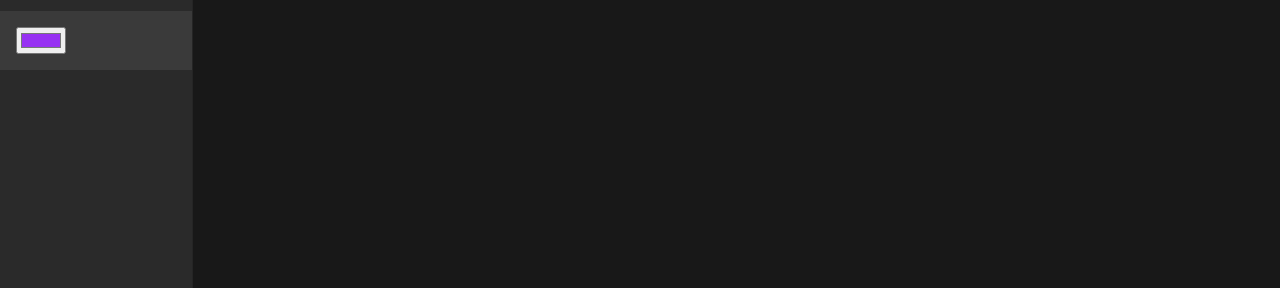
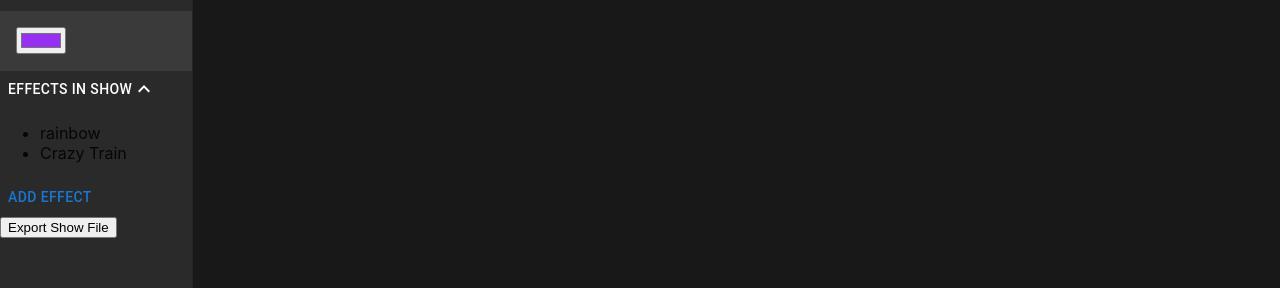
Before and after one commit to kevin-dickey/Senior-Design, a React (Create React App) app in the folder GardenGlowDesignFrontend/: page /configuration in a window 1280 px wide. Shown: the part 205-493 px from the top of the page. Built offline with nearby package versions, Linux system fonts and the light colour scheme.

Commit message:
🗃️ Add updating of Effect entity to Formik submit button.

```diff
--- a/GardenGlowDesignFrontend/src/App.tsx
+++ b/GardenGlowDesignFrontend/src/App.tsx
@@ -1,7 +1,7 @@
 import React from 'react';
 import { BrowserRouter as Router, Routes, Route } from 'react-router-dom';
 import HomePage from './components/pages/Home';
-import ConfigurationPage from './components/pages/Configuration';
+import Configuration from './components/pages/Configuration';
 import './App.css';
 import LoginContainer from './containers/LoginContainer';
 import OverviewContainer from './containers/OverviewContainer';
@@ -12,7 +12,7 @@ function App() {
       <Routes>
         <Route path="/" element={<HomePage />} />
         <Route path="/login" element={<LoginContainer />} />
-        <Route path="/configuration" element={<ConfigurationPage />}/>
+        <Route path="/configuration" element={<Configuration />}/>
         <Route path="/overview" element={<OverviewContainer  />}/>
       </Routes>
     </Router>
--- /dev/null
+++ b/GardenGlowDesignFrontend/src/components/editors/EffectList.tsx
@@ -0,0 +1,21 @@
+import React from "react";
+import {Effect} from "../serialization/Effect";
+
+interface EffectListProps {
+    effects: Effect[];
+    onEffectSelected: any;
+    // This should be the set function from useState in Configuration.tsx
+}
+
+export const EffectList: React.FC<EffectListProps> =
+    ({effects, onEffectSelected}) => {
+    return (
+        <ul>
+            {effects.map((effect, index) => (
+                <li key={index} onClick={() => onEffectSelected(effect.id)}>
+                    {effect.name}
+                </li>
+            ))}
+        </ul>
+    );
+}
--- /dev/null
+++ b/GardenGlowDesignFrontend/src/components/editors/RainbowEffectForm/EditRainbowEffectFormContainer.tsx
@@ -0,0 +1,19 @@
+// CreateRainbowEffectFormContainer.tsx
+import React from 'react';
+import {Effect} from '../../serialization/Effect';
+import { RainbowEffectFormPresentational } from './RainbowEffectFormPresentational';
+
+interface EditRainbowEffectFormContainerProps {
+  effect: Effect;
+  onSubmit: (effect: Effect) => void;
+}
+
+export const EditRainbowEffectFormContainer:
+    React.FC<EditRainbowEffectFormContainerProps> = ({ effect, onSubmit }) => {
+  const handleSubmit = (values: Effect) => {
+    // Handle form submission logic here
+    onSubmit(values);
+  };
+
+  return <RainbowEffectFormPresentational effect={effect} onSubmit={handleSubmit} />;
+};
--- a/GardenGlowDesignFrontend/src/components/pages/Configuration.tsx
+++ b/GardenGlowDesignFrontend/src/components/pages/Configuration.tsx
@@ -1,12 +1,61 @@
-import React, { useState, useRef, useEffect } from 'react';
-import { Box, Button, Slider, Drawer, Divider, IconButton } from '@mui/material';
-import { ExpandLess, ExpandMore, Pause, PlayArrow, FastForward, FastRewind, SkipNext, SkipPrevious } from '@mui/icons-material';
-import { TransformWrapper, TransformComponent } from "react-zoom-pan-pinch";
+import React, {useState, useRef, useEffect} from 'react';
+import {Box, Button, Slider, Drawer, Divider, IconButton} from '@mui/material';
+import {
+    ExpandLess,
+    ExpandMore,
+    Pause,
+    PlayArrow,
+    FastForward,
+    FastRewind,
+    SkipNext,
+    SkipPrevious
+} from '@mui/icons-material';
+import {TransformWrapper, TransformComponent} from "react-zoom-pan-pinch";
+import {EffectList} from "../editors/EffectList";
+import {ShowFileExport} from "../serialization/ShowFileExport";
+import {Show} from "../serialization/Show";
+import {Effect, RainbowEffect} from "../serialization/Effect";
+import {GridLayout} from "../serialization/Layout";
+import {
+    EditRainbowEffectFormContainer
+} from "../editors/RainbowEffectForm/EditRainbowEffectFormContainer";
 
-const App: React.FC = () => {
+const makeShow = () => {
+    const show = new Show('Basic Show File', 10000);
+    const effect = RainbowEffect.emptyEffect();
+
+    show.addEffect(effect);
+    const effect2 = new RainbowEffect(1000, 1000, ['#420', '#696969'], 1000, 'Crazy Train');
+    show.addEffect(effect2);
+
+    const grid = new GridLayout(10, 10);
+    show.addLayout(grid);
+
+    return show;
+}
+
+const Configuration: React.FC = () => {
     const [isShapesOpen, setIsShapesOpen] = useState(true);
     const [isEffectsOpen, setIsEffectsOpen] = useState(true);
     const [isColorsOpen, setIsColorsOpen] = useState(true);
+    const [isEffectsListOpen, setIsEffectsListOpen] = useState(true);
+
+    const [show, setShow] = useState(makeShow());
+    const [selectedEffectId, setSelectedEffectId] = useState<number | null>(null);
+
+    const updateEffect = (submittedEffect: Effect, effectToUpdateId: number) => {
+        // Create a copy of the show
+        // Update the effect in the copy
+        // Set the show to the copy
+        const updatedShow = new Show(show.name, show.duration);
+        updatedShow.setEffects(show.effects.map(effect => {
+            if (effect.id === effectToUpdateId) {
+                return submittedEffect;
+            }
+            return effect;
+        }));
+        setShow(updatedShow);
+    };
 
     const toggleShapes = () => setIsShapesOpen(!isShapesOpen);
     const toggleEffects = () => setIsEffectsOpen(!isEffectsOpen);
@@ -29,28 +78,62 @@ const App: React.FC = () => {
                 }}
             >
                 <Box>
-                    <Button fullWidth onClick={toggleShapes} sx={{ color: '#fff', justifyContent: 'flex-start' }}>
-                        Shapes {isShapesOpen ? <ExpandLess /> : <ExpandMore />}
+                    <Button fullWidth onClick={toggleShapes}
+                            sx={{color: '#fff', justifyContent: 'flex-start'}}>
+                        Shapes {isShapesOpen ? <ExpandLess/> : <ExpandMore/>}
                     </Button>
-                    {isShapesOpen && <Box sx={{ bgcolor: '#3a3a3a', p: 2 }}>Shapes content</Box>}
+                    {isShapesOpen && <Box sx={{bgcolor: '#3a3a3a', p: 2}}>Shapes content</Box>}
                 </Box>
-                <Divider sx={{ bgcolor: '#444' }} />
+                <Divider sx={{bgcolor: '#444'}}/>
                 <Box>
-                    <Button fullWidth onClick={toggleEffects} sx={{ color: '#fff', justifyContent: 'flex-start' }}>
-                        Effects {isEffectsOpen ? <ExpandLess /> : <ExpandMore />}
+                    <Button fullWidth onClick={toggleEffects}
+                            sx={{color: '#fff', justifyContent: 'flex-start'}}>
+                        Effects {isEffectsOpen ? <ExpandLess/> : <ExpandMore/>}
                     </Button>
-                    {isEffectsOpen && <Box sx={{ bgcolor: '#3a3a3a', p: 2 }}>Effects content</Box>}
+                    {isEffectsOpen && <Box sx={{bgcolor: '#3a3a3a', p: 2}}>Effects content</Box>}
                 </Box>
-                <Divider sx={{ bgcolor: '#444' }} />
+                <Divider sx={{bgcolor: '#444'}}/>
                 <Box>
-                    <Button fullWidth onClick={toggleColors} sx={{ color: '#fff', justifyContent: 'flex-start' }}>
-                        Colors {isColorsOpen ? <ExpandLess /> : <ExpandMore />}
+                    <Button fullWidth onClick={toggleColors}
+                            sx={{color: '#fff', justifyContent: 'flex-start'}}>
+                        Colors {isColorsOpen ? <ExpandLess/> : <ExpandMore/>}
                     </Button>
                     {isColorsOpen && (
-                        <Box sx={{ bgcolor: '#3a3a3a', p: 2 }}>
-                            <input type="color" value="#9731f2" />
+                        <Box sx={{bgcolor: '#3a3a3a', p: 2}}>
+                            <input type="color" value="#9731f2" readOnly={true}/>
                         </Box>
                     )}
+                </Box>
+                <Divider sx={{bgcolor: '#444'}}/>
+                <Box>
+                    <Button
+                        fullWidth
+                        onClick={() => setIsEffectsListOpen(!isEffectsListOpen)}
+                        sx={{color: '#fff', justifyContent: 'flex-start'}}
+                    >
+                        Effects in Show {isColorsOpen ? <ExpandLess/> : <ExpandMore/>}
+                    </Button>
+                    {isEffectsListOpen && (
+                        <div>
+                            <EffectList
+                                effects={show.effects}
+                                onEffectSelected={(effectId: number) => {
+                                    const finalSelectedId = selectedEffectId === effectId ? null : effectId;
+                                    setSelectedEffectId(finalSelectedId);
+                                }}/>
+                            <Button
+                                onClick={() => {
+                                    const effect = RainbowEffect.emptyEffect();
+                                    show.addEffect(effect);
+                                    setSelectedEffectId(effect.id);
+                                }}
+                            >
+                                Add Effect
+                            </Button>
+                        </div>
+                    )}
+
+                    <ShowFileExport show={show}/>
                 </Box>
             </Drawer>
 
@@ -59,7 +142,7 @@ const App: React.FC = () => {
                 sx={{
                     width: '85%',
                     height: '85%',
-                    position:'absolute',
+                    position: 'absolute',
                     top: 0,
                     right: 0,
                     overflow: 'hidden',
@@ -67,12 +150,12 @@ const App: React.FC = () => {
             >
                 <TransformWrapper
                     initialScale={1}
-                    wheel={{ step: 0.5 }}
+                    wheel={{step: 0.5}}
                     minScale={.5}
                     maxScale={5}
                 >
-                    {({ zoomIn, zoomOut, resetTransform }) => (
-                        <TransformComponent wrapperStyle={{ flex: 1 }}>
+                    {({zoomIn, zoomOut, resetTransform}) => (
+                        <TransformComponent wrapperStyle={{flex: 1}}>
                             <Box flexDirection="column">
                                 {/* Generate a grid of dots to represent LEDs */}
                                 {[...Array(50)].map((_, rowIndex) => (
@@ -94,6 +177,22 @@ const App: React.FC = () => {
                         </TransformComponent>
                     )}
                 </TransformWrapper>
+
+                {selectedEffectId != null &&
+                    <Box sx={{bgcolor: '#3a3a3a', p: 2}}>
+                        {/* TODO: Conditionally render Edit/Create containers based on the
+                             action being performed. Don't add a new effect to the effect list
+                              before it's saved. */}
+                        <EditRainbowEffectFormContainer
+                            key={selectedEffectId}
+                            // TODO: This will error if selectedEffectId isn't present in show.effects
+                            effect={show.getEffectById(selectedEffectId)!}
+                            onSubmit={(effect: any) => {
+                                console.log(effect);
+                                updateEffect(effect, selectedEffectId);
+                            }}/>
+                    </Box>
+                }
             </Box>
 
             {/* Timeline Container */}
@@ -114,26 +213,26 @@ const App: React.FC = () => {
                     valueLabelDisplay="auto"
                     min={0}
                     max={100}
-                    sx={{ width: '100%', color: '#fff' }}
+                    sx={{width: '100%', color: '#fff'}}
                 />
                 <Box mt={2} display="flex" gap={2} justifyContent="center">
-                    <IconButton aria-label="Skip Previous" sx={{ color: '#fff' }}>
-                        <SkipPrevious />
+                    <IconButton aria-label="Skip Previous" sx={{color: '#fff'}}>
+                        <SkipPrevious/>
                     </IconButton>
-                    <IconButton aria-label="Rewind" sx={{ color: '#fff' }}>
-                        <FastRewind />
+                    <IconButton aria-label="Rewind" sx={{color: '#fff'}}>
+                        <FastRewind/>
                     </IconButton>
-                    <IconButton aria-label="Pause" sx={{ color: '#fff' }}>
-                        <Pause />
+                    <IconButton aria-label="Pause" sx={{color: '#fff'}}>
+                        <Pause/>
                     </IconButton>
-                    <IconButton aria-label="Play" sx={{ color: '#fff' }}>
-                        <PlayArrow />
+                    <IconButton aria-label="Play" sx={{color: '#fff'}}>
+                        <PlayArrow/>
                     </IconButton>
-                    <IconButton aria-label="Fast Forward" sx={{ color: '#fff' }}>
-                        <FastForward />
+                    <IconButton aria-label="Fast Forward" sx={{color: '#fff'}}>
+                        <FastForward/>
                     </IconButton>
-                    <IconButton aria-label="Skip Next" sx={{ color: '#fff' }}>
-                        <SkipNext />
+                    <IconButton aria-label="Skip Next" sx={{color: '#fff'}}>
+                        <SkipNext/>
                     </IconButton>
                 </Box>
             </Box>
@@ -141,4 +240,4 @@ const App: React.FC = () => {
     );
 };
 
-export default App;
+export default Configuration;
--- a/GardenGlowDesignFrontend/src/components/serialization/Effect.ts
+++ b/GardenGlowDesignFrontend/src/components/serialization/Effect.ts
@@ -11,6 +11,7 @@ export class Translation {
 }
 
 export class Effect {
+    id: number;
     name: string;
     origin: Coordinate;
     startTimeMs: number;
@@ -20,7 +21,9 @@ export class Effect {
     constructor(name: string,
                 origin: Coordinate,
                 startTimeMs: number,
-                durationMs: number) {
+                durationMs: number,
+                id: number = -1) {
+        this.id = id;
         this.name = name;
         this.origin = origin;
         this.startTimeMs = startTimeMs;
@@ -44,12 +47,15 @@ export class RainbowEffect extends Effect {
     colors: string[];
     speed: number;
 
-    constructor(startTimeMs: number,
-                durationMs: number,
-                colors: string[],
-                speed: number,
-                name: string = 'rainbow') {
-        super(name, new Coordinate(0, 0), startTimeMs, durationMs);
+    constructor(
+        startTimeMs: number,
+        durationMs: number,
+        colors: string[],
+        speed: number,
+        name: string = 'rainbow',
+        id: number = -1
+    ) {
+        super(name, new Coordinate(0, 0), startTimeMs, durationMs, id);
         this.colors = colors;
         this.speed = speed;
     }
--- a/GardenGlowDesignFrontend/src/components/serialization/Show.ts
+++ b/GardenGlowDesignFrontend/src/components/serialization/Show.ts
@@ -14,7 +14,32 @@ export class Show {
         this.layouts = [];
     }
 
+    private nextEffectId() {
+        // Find the max id of all effects and return max + 1
+        if (this.effects.length === 0) {
+            return 1;
+        }
+
+        const max = () => this.effects.reduce((prev, effect) => {
+            return effect.id > prev.id ? effect : prev;
+        });
+
+        return max().id + 1;
+    }
+
+    getEffectById(id: number): Effect | undefined {
+        return this.effects.find(effect => effect.id === id);
+    }
+
+    setEffects(effects: Effect[]) {
+        this.effects = effects;
+    }
+
     addEffect(effect: Effect) {
+        if (effect.id === -1) {
+            effect.id = this.nextEffectId();
+        }
+
         this.effects.push(effect);
     }
 
```
Also changed, not shown: GardenGlowDesignFrontend/src/components/editors/EffectForms.tsx (+2 -6 lines), GardenGlowDesignFrontend/src/components/pages/Overview.tsx (+0 -16 lines).
